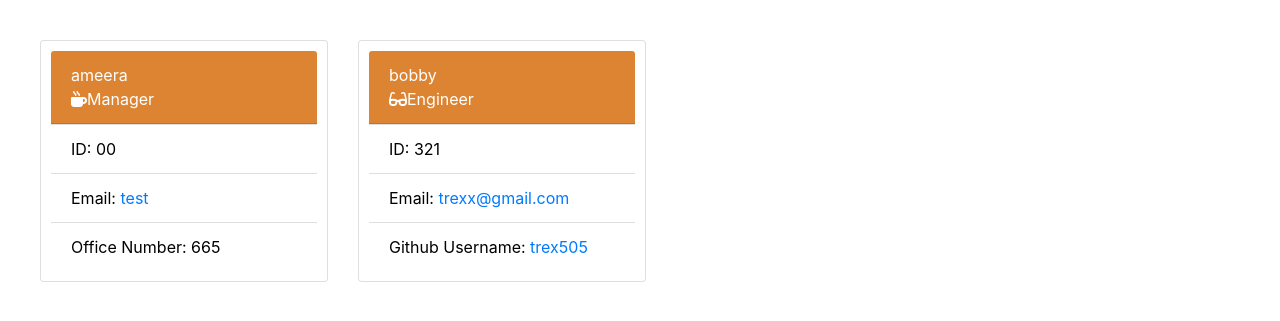
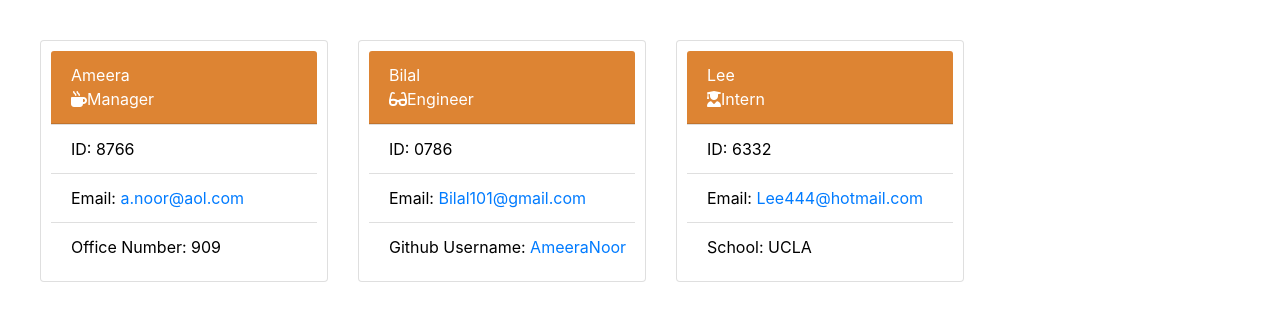
Before and after one commit to AmeeraNoor/employee-look-up-guru, a website: page output/team.html in a window 1280 px wide. Shown: the part 91-412 px from the top of the page. Drawn offline with nearby package versions, Linux system fonts and the light colour scheme.

Commit message:
final commit

```diff
--- a/output/team.html
+++ b/output/team.html
@@ -18,23 +18,34 @@
     <main>
         <div class="card" style="width: 18rem;">
             <div class="card-header">
-           ameera <br/>
+           Ameera <br/>
            <i class="fas fa-mug-hot"></i>Manager</div>
            <ul class="list-group list-group-flush">
-            <li class="list-group-item">ID: 00</li>
-            <li class="list-group-item">Email: <span id="email"><a href="mailto:test">test</a></span></li>
-            <li class="list-group-item">Office Number: 665</li>
+            <li class="list-group-item">ID: 8766</li>
+            <li class="list-group-item">Email: <span id="email"><a href="mailto:a.noor@aol.com">a.noor@aol.com</a></span></li>
+            <li class="list-group-item">Office Number: 909</li>
             </ul>
         </div>
 
         <div class="card" style="width: 18rem;">
             <div class="card-header">
-           bobby <br/>
+           Bilal <br/>
            <i class="fas fa-glasses"></i>Engineer</div>
            <ul class="list-group list-group-flush">
-            <li class="list-group-item">ID: 321</li>
-            <li class="list-group-item">Email: <span id="email"><a href="mailto:trexx@gmail.com">trexx@gmail.com</a></span></li>
-            <li class="list-group-item">Github Username: <a target="_blank" href="https://github.com/trex505">trex505</a></li>
+            <li class="list-group-item">ID: 0786</li>
+            <li class="list-group-item">Email: <span id="email"><a href="mailto:Bilal101@gmail.com">Bilal101@gmail.com</a></span></li>
+            <li class="list-group-item">Github Username: <a target="_blank" href="https://github.com/AmeeraNoor">AmeeraNoor</a></li>
+            </ul>
+        </div>
+
+        <div class="card" style="width: 18rem;">
+            <div class="card-header">
+           Lee <br/>
+           <i class="fas fa-user-graduate"></i>Intern</div>
+           <ul class="list-group list-group-flush">
+            <li class="list-group-item">ID: 6332</li>
+            <li class="list-group-item">Email: <span id="email"><a href="mailto:Lee444@hotmail.com">Lee444@hotmail.com</a></span></li>
+            <li class="list-group-item">School: UCLA</li>
             </ul>
         </div>
          </main>
```
